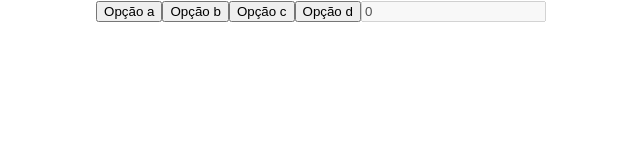
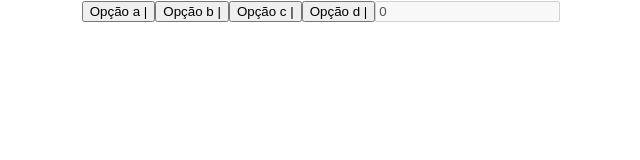
Before and after one commit to dudeful/surveycapybara-front, a React (Create React App) app: page / in a window 1280 px wide. Shown: the top 160 px of the page, without its empty margins (319-959 px from the left). Built offline with nearby package versions, Linux system fonts and the light colour scheme; no server answers.

Commit message:
viaul up

```diff
--- a/src/components/Votes.js
+++ b/src/components/Votes.js
@@ -12,10 +12,10 @@ export function Votes (props){
     };
     return (
         <div>
-            <button id={"option_1"} onClick={onClick}>Opção a {props.state["option_1"]}</button>
-            <button id={"option_2"} onClick={onClick}>Opção b {props.state["option_2"]}</button>
-            <button id={"option_3"} onClick={onClick}>Opção c {props.state["option_3"]}</button>
-            <button id={"option_4"} onClick={onClick}>Opção d {props.state["option_4"]}</button>
+            <button id={"option_1"} onClick={onClick}>Opção a | {props.state["option_1"]}</button>
+            <button id={"option_2"} onClick={onClick}>Opção b | {props.state["option_2"]}</button>
+            <button id={"option_3"} onClick={onClick}>Opção c | {props.state["option_3"]}</button>
+            <button id={"option_4"} onClick={onClick}>Opção d | {props.state["option_4"]}</button>
             <input value={props.state["total"]}  disabled={true} />
         </div>
     )
```
